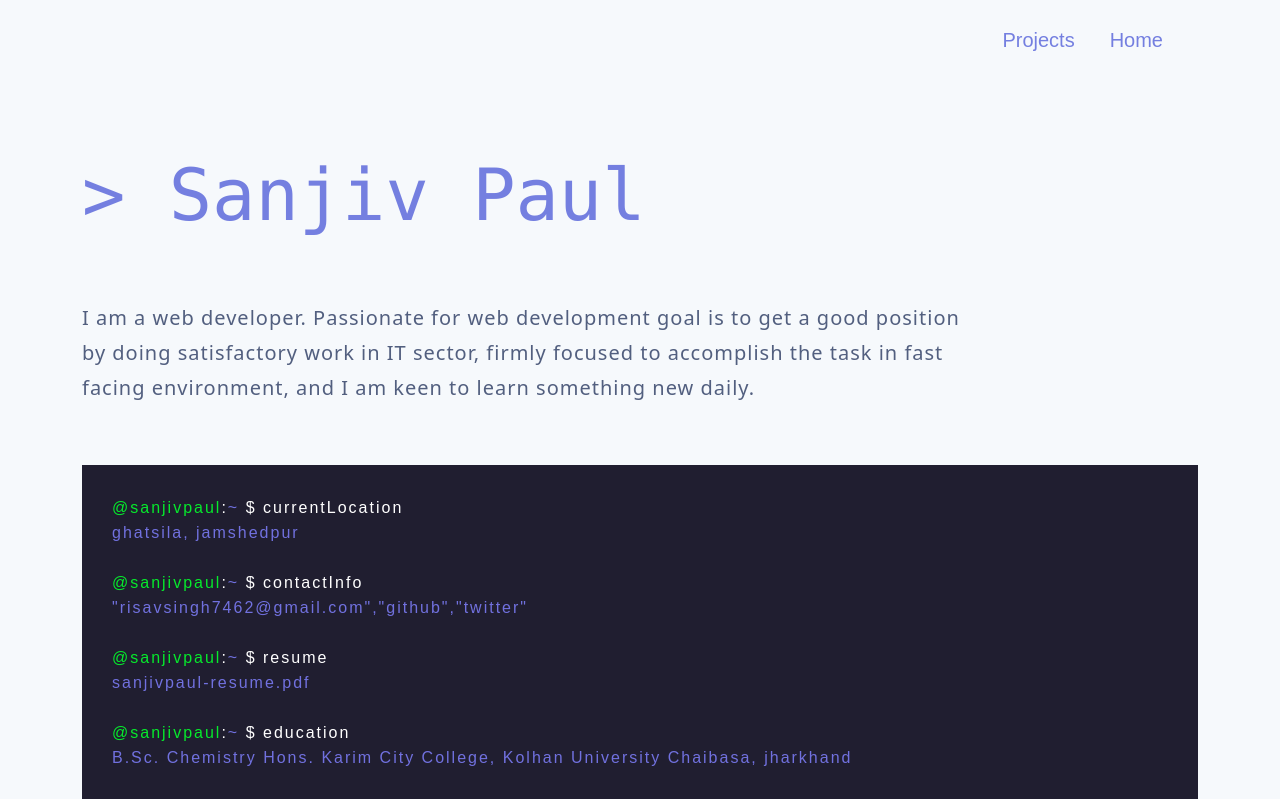
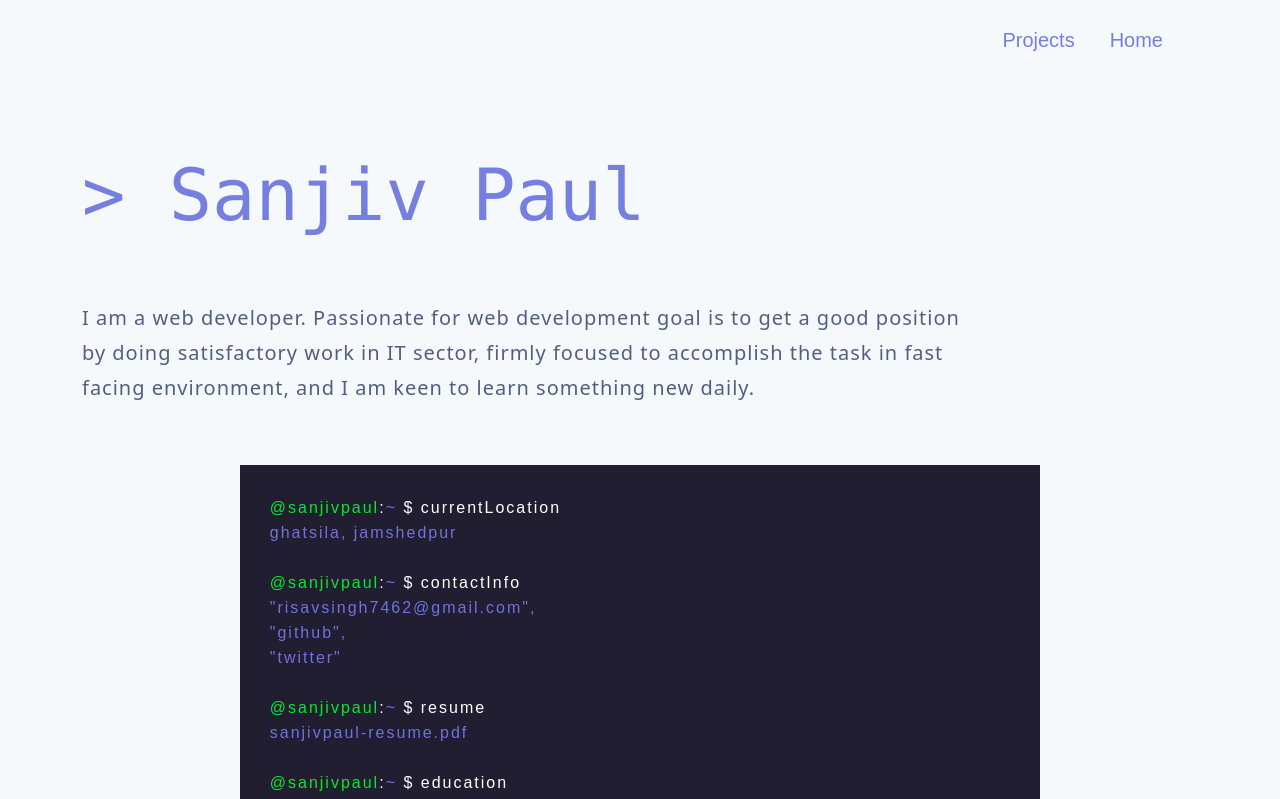
Before and after one commit to sanjivpaul/sanjiv_portfolio, a React (Create React App) app: page / in a window 1280 px wide. Shown: the top 799 px of the page. Built offline with nearby package versions, Linux system fonts and the light colour scheme; no server answers.

Commit message:
sanjivpaul-v0.1.1🚀

```diff
--- a/src/CSS/style.css
+++ b/src/CSS/style.css
@@ -76,9 +76,10 @@ body {
   display: flex;
   justify-content: center;
   align-items: center;
+  /* width: 90vw; */
 }
 .linux-cmd {
-  width: 90vw;
+  width: auto;
   height: 90vh;
   /* background-color: #413a72; */
   color: white;
@@ -92,7 +93,6 @@ body {
 
 .intro-section {
   margin-bottom: 25px;
-  /* border: 2px solid red; */
 }
 
 .green-title {
@@ -106,6 +106,10 @@ body {
 
 .white-ans {
   color: #7171df;
+}
+.contactinfo-container {
+  display: flex;
+  flex-direction: column;
 }
 .cmd-links {
   text-decoration: none;
--- a/src/Components/Home/HomePageDetails.js
+++ b/src/Components/Home/HomePageDetails.js
@@ -16,26 +16,17 @@ function HomePageDetails() {
             <span className="white-colon">:</span>
             <span className="blue-sign">&#126; </span>
             <span className="white-dollar">$ contactInfo</span>
-            <p className="white-ans">
-              <span>
-                <a
-                  className="cmd-links"
-                  href="mailto: risavsingh7462@gmail.com"
-                >
+            <div className="white-ans contactinfo-container">
+              <a className="cmd-links" href="mailto: risavsingh7462@gmail.com">
                 "risavsingh7462@gmail.com",
               </a>
-              </span>
-              <span>
               <a className="cmd-links" href="https://github.com/sanjivpaul">
                 "github",
               </a>
-              </span>
-              <span>
               <a className="cmd-links" href="https://twitter.com/sanjivpaul_9/">
                 "twitter"
               </a>
-              </span>
-            </p>
+            </div>
           </section>
 
           <section className="intro-section">
```
Lines whose indentation alone changed are shown as unchanged.
